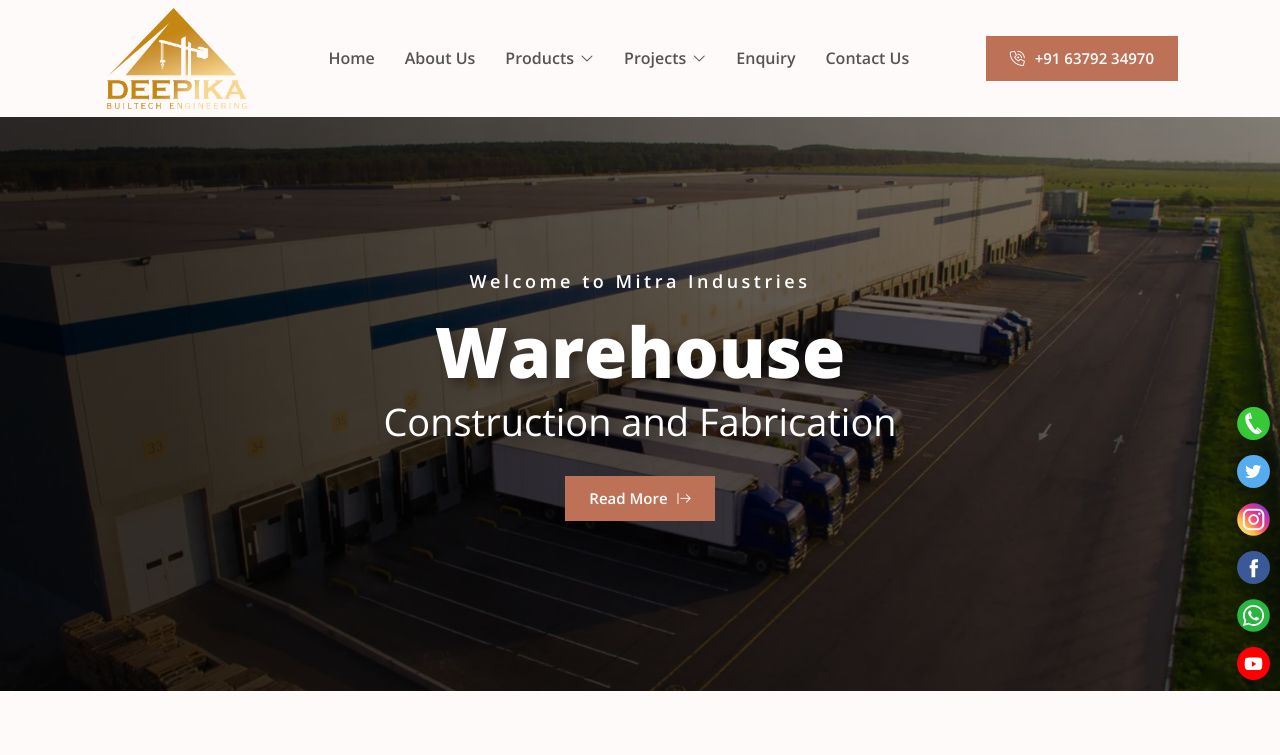
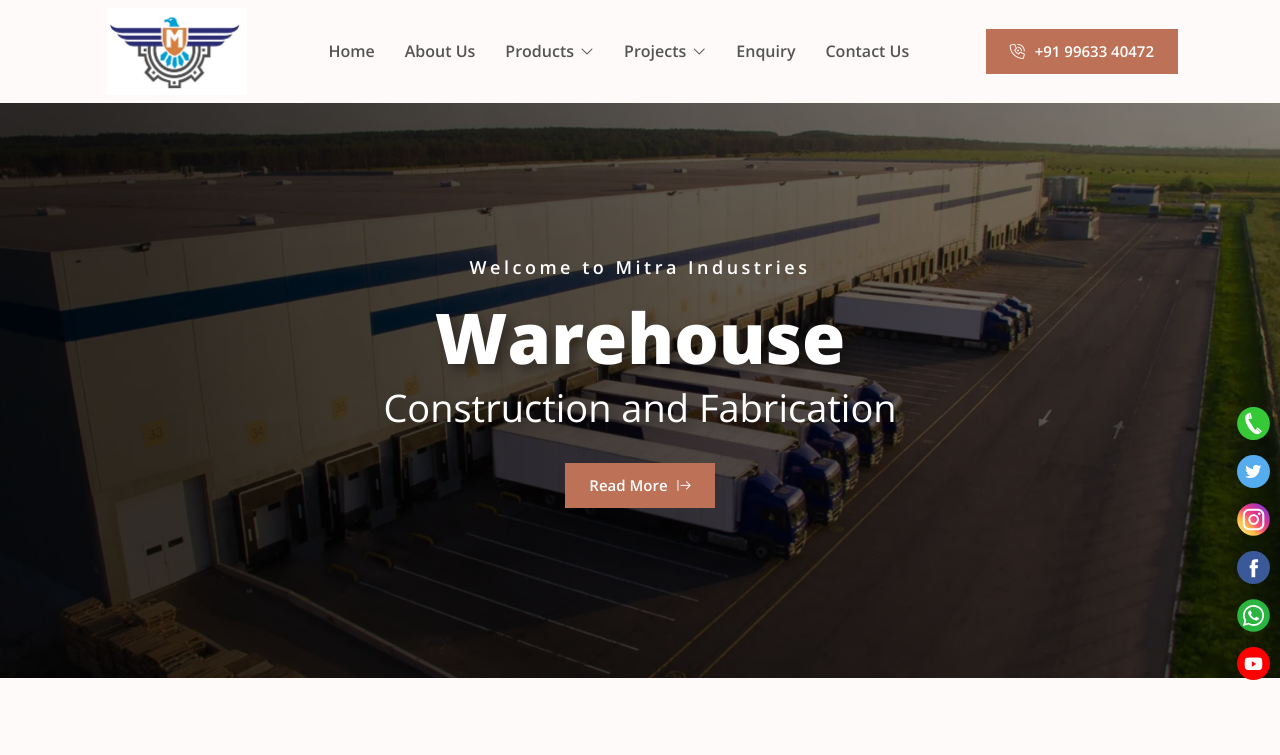
Before and after one commit to 1Nikhil0/mitra-industries, a plain HTML site: page index.html in a window 1280 px wide. Shown: the top 755 px of the page. Drawn offline with nearby package versions, Linux system fonts and the light colour scheme; files whose address does not match are found by name.

Commit message:
Updated Logo and phone numbers

```diff
--- a/index.html
+++ b/index.html
@@ -32,7 +32,7 @@
 </div>
 
 <div class="top2">
-    <a href="https://wa.me/+916379234970
+    <a href="https://wa.me/+919963340472
             " target="_blank">
         <img src="assets/whatsapp.svg"  width="100%" /></a>
 </div>
@@ -54,7 +54,7 @@
 
 
 <div class="top6">
-    <a href="tel:+916379234970"><img src="assets/call.svg"  width="100%" /></a>
+    <a href="tel:+919963340472"><img src="assets/call.svg"  width="100%" /></a>
 </div>
 <div class="body-overlay"></div>
 <!-- start: Hamburger Menu -->
@@ -64,7 +64,7 @@
         <div class="hamburger_top d-flex align-items-center justify-content-between">
             <div class="hamburger_logo">
                 <a href="index.html" class="mobile_logo">
-                    <img src="assets/images/logos/logo.webp" alt="Logo" />
+                    <img src="assets/images/logos/mitra-industries-logo.webp" alt="Logo" />
                 </a>
             </div>
             <div class="hamburger_close">
@@ -92,7 +92,7 @@
                     <div class="mainmenu-wrapper">
                         <div class="site-logo">
                             <a class="logo" href="index.html">
-                                <img src="assets/images/logos/logo.webp" alt="Logo" />
+                                <img src="assets/images/logos/mitra-industries-logo.webp" alt="Logo" />
                             </a>
                         </div>
                         <div class="mainmenu main-mobile-menu d-none d-lg-inline-block">
@@ -133,8 +133,8 @@
                         <div class="mainmenu-right">
 
                             <div class="header-button d-none d-md-inline-block">
-                                <a class="tj-primary-btn" href="tel:06379234970"><i
-                                        class="fa-light fa-phone-volume"></i>+91 63792 34970 </a>
+                                <a class="tj-primary-btn" href="tel:09963340472"><i
+                                        class="fa-light fa-phone-volume"></i>+91 99633 40472 </a>
                             </div>
                         </div>
                         <div class="menu-bar d-lg-none">
@@ -159,7 +159,7 @@
                     <div class="mainmenu-wrapper">
                         <div class="site-logo">
                             <a class="logo" href="index.html">
-                                <img src="assets/images/logos/logo.webp" alt="Logo" />
+                                <img src="assets/images/logos/mitra-industries-logo.webp" alt="Logo" />
                             </a>
                         </div>
                         <div class="mainmenu d-none d-lg-inline-block">
@@ -200,8 +200,8 @@
                         <div class="mainmenu-right">
 
                             <div class="header-button d-none d-md-inline-block">
-                                <a class="tj-primary-btn" href="tel:06379234970"><i
-                                        class="fa-light fa-phone-volume"></i>+91 63792 34970 </a>
+                                <a class="tj-primary-btn" href="tel:09963340472"><i
+                                        class="fa-light fa-phone-volume"></i>+91 99633 40472 </a>
                             </div>
                         </div>
                         <div class="menu-bar d-lg-none">
@@ -1081,7 +1081,7 @@
                     <div class="footer-widget footer2-col-1">
                         <div class="footer-info">
                             <div class="footer-logo">
-                                <a class="logo" href="index.html"><img src="assets/images/logos/logo.webp" alt="Logo" /></a>
+                                <a class="logo" href="index.html"><img src="assets/images/logos/mitra-industries-logo.webp" alt="Logo" /></a>
                             </div>
                             <div class="desc">
                                 <p>Mitra Industries is a CHENNAI based company specializes in providing solutions for Exterior applications in construction industry. </p>
```
Also changed, not shown: assets/images/logos/mitra-industries-logo.webp (added), 2 other files.
